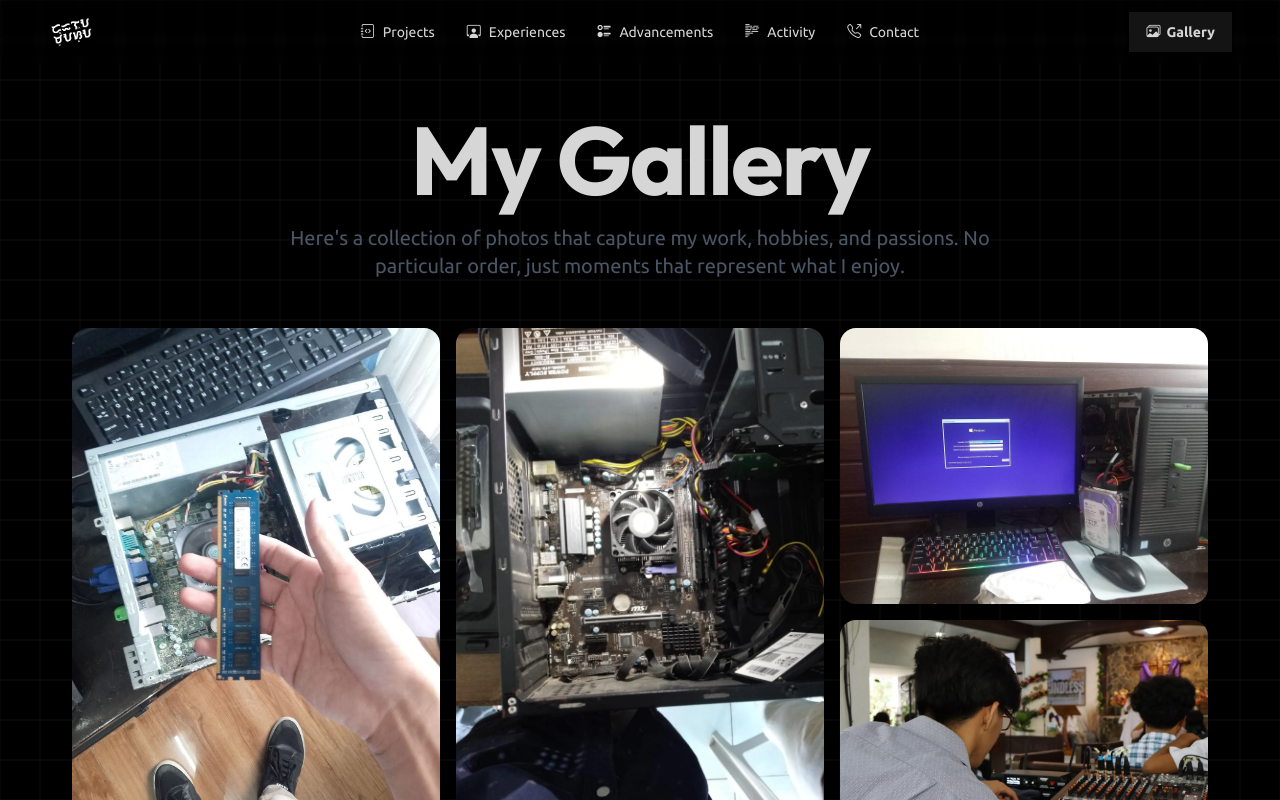
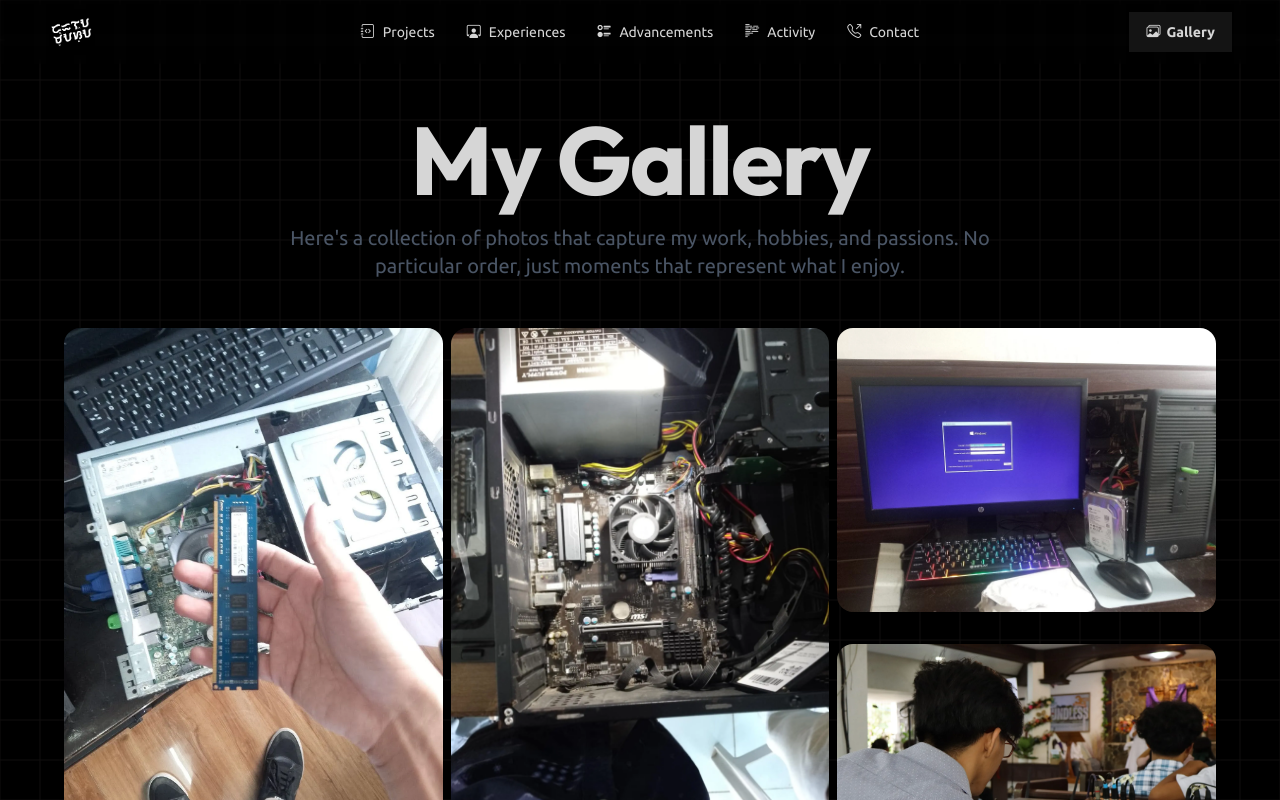
Before and after one commit to denverdelamasa/portfolio-v2, a Next.js app: page /gallery in a window 1280 px wide. Shown: the top 800 px of the page. Built offline with nearby package versions, Linux system fonts and the light colour scheme.

Commit message:
style: Update GalleryImages.tsx

```diff
--- a/src/app/gallery/GalleryImages.tsx
+++ b/src/app/gallery/GalleryImages.tsx
@@ -32,7 +32,7 @@ export default function GalleryImages({ images }: GalleryImagesProps) {
   return (
     <section className="flex">
       <div className="text-left w-full">
-        <section className="columns-2 md:columns-3 gap-4 my-12 px-6">
+        <section className="columns-2 md:columns-3 gap-2 my-12 px-1 md:px-4">
           {mediaItems.length === 0 ? (
             <div className="text-center opacity-70 col-span-full">
               No images found.
@@ -41,7 +41,7 @@ export default function GalleryImages({ images }: GalleryImagesProps) {
             mediaItems.map((item, index) => (
               <div
                 key={`${item.src}-${index}`} // Fixed: Use src + index since id doesn't exist
-                className="mb-4 break-inside-avoid overflow-hidden shadow-md rounded-2xl"
+                className="mb-8 break-inside-avoid overflow-hidden shadow-md rounded-xl md:rounded-2xl"
               >
                 <Image
                   src={item.src}
```
